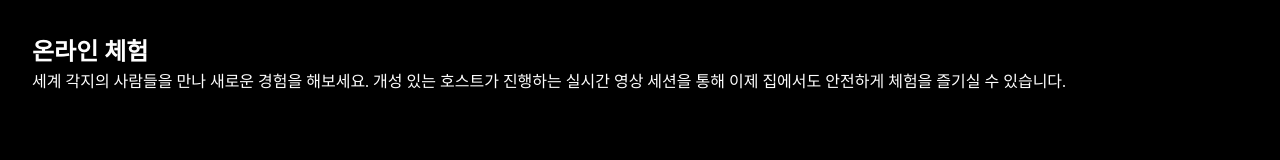
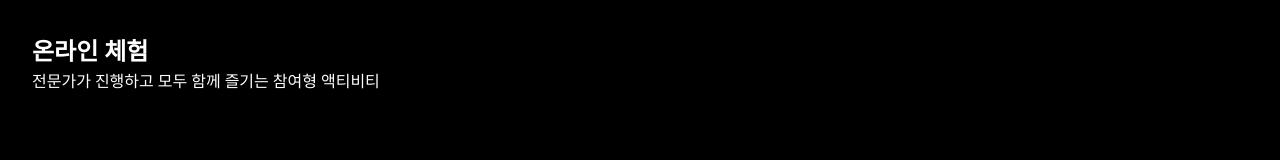
Before and after one commit to dddieon/react-study, a React (Create React App) app: page /#/ in a window 1280 px wide. Shown: the part 1233-1393 px from the top of the page. Built offline with nearby package versions, Linux system fonts and the light colour scheme.

Commit message:
Fix Bugs Of Sub Slider

```diff
--- a/src/components/home/Footer.js
+++ b/src/components/home/Footer.js
@@ -1,9 +1,15 @@
 import React from 'react';
 import { Link } from 'react-router-dom';
+import styled from 'styled-components';
+
+const FooterContainer = styled.footer`
+  background-color: #f7f7f7;
+  border-top: 1px solid #dddddd;
+`;
 
 const Footer = () => {
   return (
-    <footer>
+    <FooterContainer>
       <div>
         <section>
           <h4>소개</h4>
@@ -146,7 +152,7 @@ const Footer = () => {
           </ul>
         </section>
       </div>
-    </footer>
+    </FooterContainer>
   );
 };
 
--- a/src/containers/SliderBox.js
+++ b/src/containers/SliderBox.js
@@ -1,8 +1,9 @@
 import React from 'react';
 import styled from 'styled-components';
+import { Link } from 'react-router-dom';
 
 const SliderBox = ({ src, image, className, title, desc }) => {
-  const Box = styled.a`
+  const Box = styled(Link)`
     display: block;
     width: 272px;
     @media (min-width: 950px) {
--- a/src/containers/SubSlider.js
+++ b/src/containers/SubSlider.js
@@ -12,8 +12,8 @@ const ContainerWrapper = styled.div`
   padding: 32px 24px 40px;
   .texts__sub {
     padding: 24px 8px;
-    ${media.tablet`padding:48px 8px 64px`}
-    ${media.pc`padding:64px 8px 80px`}
+    ${media.tablet`padding:48px 8px 64px;`}
+    ${media.pc`padding:64px 8px 80px;`}
   }
 `;
 const MainContainer = styled.div`
@@ -43,11 +43,7 @@ function SubSlider() {
     <ContainerWrapper>
       <div className="texts__sub">
         <h2>온라인 체험</h2>
-        <p>
-          세계 각지의 사람들을 만나 새로운 경험을 해보세요. 개성 있는 호스트가
-          진행하는 실시간 영상 세션을 통해 이제 집에서도 안전하게 체험을 즐기실
-          수 있습니다.
-        </p>
+        <p>전문가가 진행하고 모두 함께 즐기는 참여형 액티비티</p>
       </div>
       <MainContainer className="images__sub">
         <SliderBox
```
